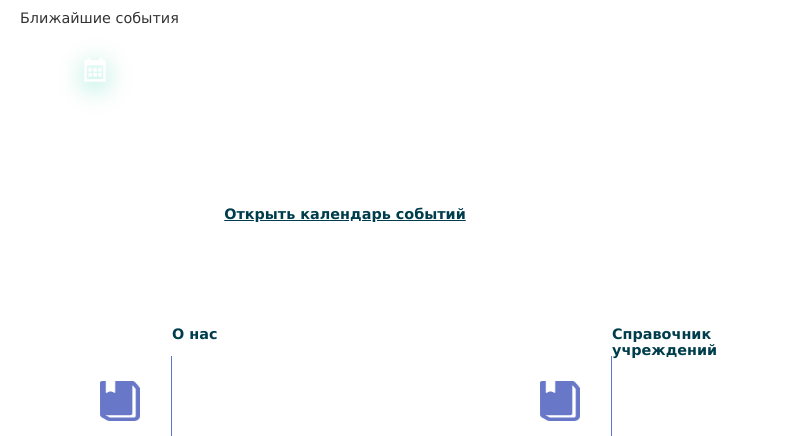
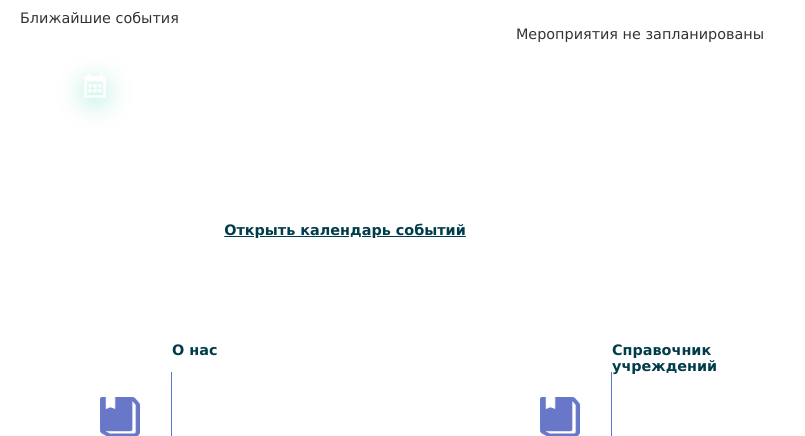
Before and after one commit to Easthy/terminal, a CakePHP app: the page made by app/View/Home/index.ctp in a window 1280 px wide. Shown: the part 47-483 px from the top of the page, without its empty margins (0-805 px from the left). Run offline with PHP 8.4 and a stand-in for CakePHP, Linux system fonts and the light colour scheme; the template is opened without the code that fills it, so the values that code supplies are empty; some libraries are stand-ins or nearby versions.

Commit message:
No activities

```diff
--- a/app/View/Home/index.ctp
+++ b/app/View/Home/index.ctp
@@ -37,6 +37,14 @@
 						</div>
 					</div>
 				<?php endforeach; ?>
+			<?php else:?>
+					<div class="tab-item no-side-padding" style="text-align: center;">
+						<div class="activity-container">
+							<div class="activity-info valign">
+								<span class="text-black-small">Мероприятия не запланированы</span>
+							</div>
+						</div>
+					</div>
 			<?php endif;?>
 		</div>
 	</div>
```
